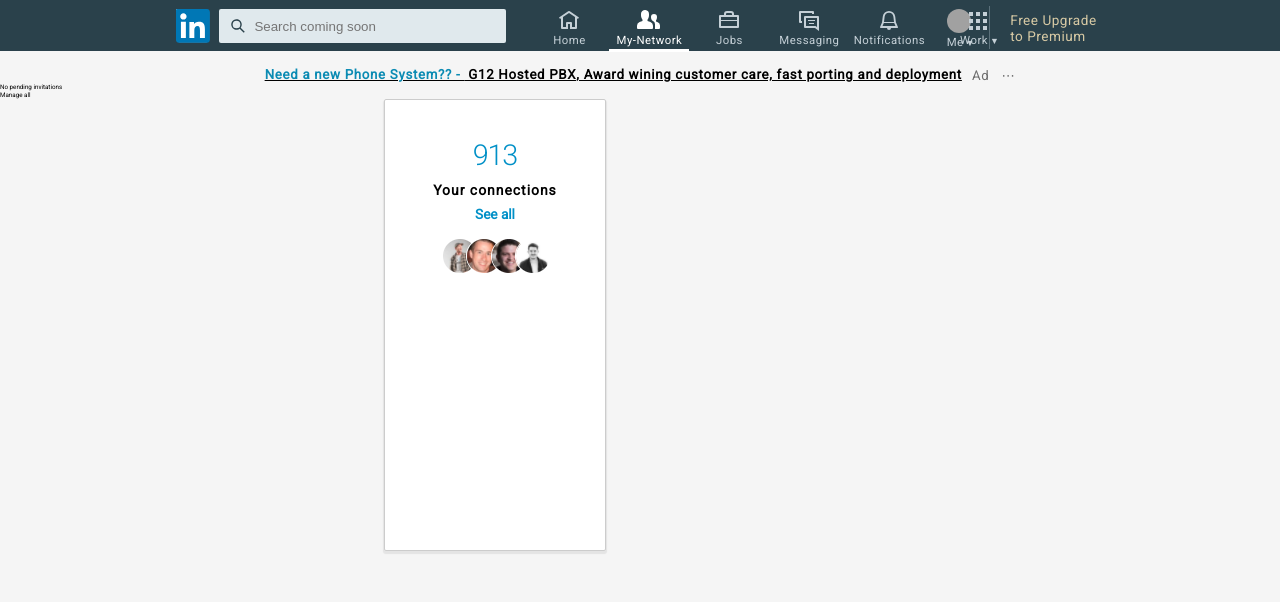
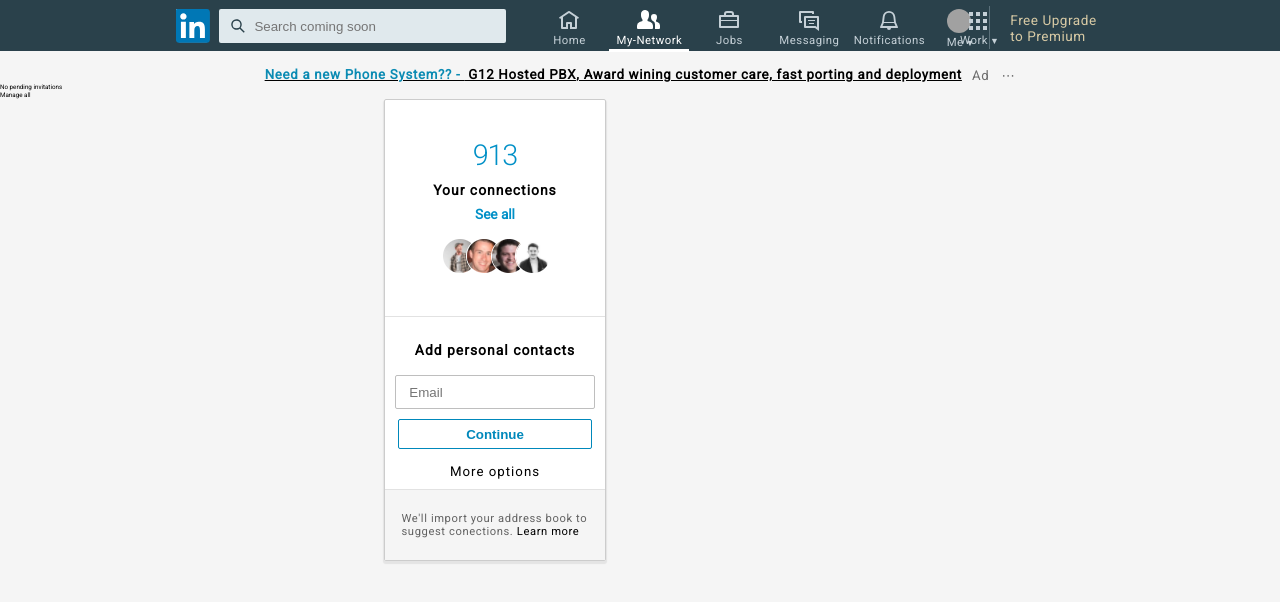
Before and after one commit to myxozoa/react-linkedin-mockup, a React (Create React App) app: page / in a window 1280 px wide. Shown: the top 602 px of the page. Built offline with nearby package versions, Linux system fonts and the light colour scheme.

Commit message:
Connections component now finished and styled

```diff
--- a/src/components/Connections.js
+++ b/src/components/Connections.js
@@ -13,6 +13,19 @@
                 <div className='your'> Your connections </div>
                 <div className='see-all'> See all </div>
                 <img src={bubbles} alt='borked' />
+                <div className='conn-break'></div>
+                <div className='contacts'>Add personal contacts</div>
+                <form>
+                    <input autoComplete='on' type='email' placeholder='   Email' />
+                    <button> Continue </button>
+                </form>
+                <div className='conn-options'> <div>More options</div> </div>
+                <div className='conn-info'>
+                    <div>
+                    <span className='conn-info-text'>We'll import your address book to suggest conections.</span>
+                    <span className='conn-info-link'> Learn more </span>
+                    </div>
+                </div>
             </div>
         );
     }
--- a/src/index.css
+++ b/src/index.css
@@ -241,10 +241,10 @@
   flex-direction: column;
   margin-left: 384px;
   width: 220px;
-  height: 450px;
+  height: 460px;
   background: white;
   font-size: 1rem;
-  border: 1px solid #CCCCCC;
+  border: 1px solid #cccccc;
   border-radius: 2px;
   box-shadow: 0 2px 1px 1px rgba(82, 82, 82, 0.1);
 }
@@ -253,7 +253,7 @@
   font-size: 1.8rem;
   letter-spacing: -1.2px;
   font-weight: 300;
-  color: #0090C7;
+  color: #0090c7;
   cursor: pointer;
 }
 .connections .your {
@@ -266,7 +266,7 @@
   margin-top: 8px;
   font-size: 0.85rem;
   font-weight: bold;
-  color: #0090C7;
+  color: #0090c7;
   cursor: pointer;
 }
 .connections .see-all:hover {
@@ -276,8 +276,91 @@
   margin-top: 10px;
   cursor: pointer;
 }
+.connections .conn-break {
+  width: 100%;
+  margin-top: 35px;
+  margin-bottom: 25px;
+  border-top: 1px solid #E2E2E2;
+}
+.connections .contacts {
+  font-size: 0.87rem;
+  font-weight: bold;
+  letter-spacing: 1px;
+  margin-bottom: 17px;
+}
+.connections form {
+  display: flex;
+  justify-content: center;
+  align-items: center;
+  flex-direction: column;
+  width: 100%;
+}
+.connections form input {
+  width: 88%;
+  height: 30px;
+  border-radius: 2px;
+  border: 1px solid #BEBEBE;
+}
+.connections form button {
+  margin-top: 10px;
+  width: 88%;
+  height: 30px;
+  color: #0088BB;
+  font-weight: bold;
+  background: white;
+  border-radius: 2px;
+  border: 1px solid #0088BB;
+  cursor: pointer;
+}
+.connections form button:hover {
+  background: #BFDDEA;
+  border: 2px solid #0077AD;
+  color: #0077AD;
+}
+.connections .conn-options {
+  display: flex;
+  justify-content: center;
+  align-items: center;
+  width: 100%;
+  margin-top: 15px;
+  font-size: 0.83rem;
+  letter-spacing: 1px;
+  border-bottom: 1px solid #E2E2E2;
+  padding-bottom: 10px;
+}
+.connections .conn-info {
+  display: flex;
+  justify-content: center;
+  align-items: center;
+  background: #F5F5F5;
+  height: 70px;
+  font-size: 0.7rem;
+  letter-spacing: 0.6px;
+}
+.connections .conn-info div {
+  width: 85%;
+}
+.connections .conn-info div .conn-info-text {
+  color: #626262;
+}
+.connections .conn-info div .conn-info-link {
+  cursor: pointer;
+}
 .flex-center-mix {
   display: flex;
   justify-content: center;
   align-items: center;
 }
+.button-mix {
+  color: #0088BB;
+  font-weight: bold;
+  background: white;
+  border-radius: 2px;
+  border: 1px solid #0088BB;
+  cursor: pointer;
+}
+.button-mix:hover {
+  background: #BFDDEA;
+  border: 2px solid #0077AD;
+  color: #0077AD;
+}
--- a/src/less/connections.less
+++ b/src/less/connections.less
@@ -5,10 +5,10 @@
   flex-direction: column;
   margin-left: 384px;
   width: 220px;
-  height: 450px;
+  height: 460px;
   background: white;
   font-size: 1rem;
-  border: 1px solid #CCCCCC;
+  border: 1px solid #cccccc;
   border-radius: 2px;
   box-shadow: 0 2px 1px 1px rgba(82, 82, 82, 0.1);
 
@@ -17,7 +17,7 @@
     font-size: 1.8rem;
     letter-spacing: -1.2px;
     font-weight: 300;
-    color: #0090C7;
+    color: #0090c7;
     cursor: pointer;
   }
   .your {
@@ -30,7 +30,7 @@
     margin-top: 8px;
     font-size: 0.85rem;
     font-weight: bold;
-    color: #0090C7;
+    color: #0090c7;
     cursor: pointer;
 
     &:hover {
@@ -41,4 +41,63 @@
     margin-top: 10px;
     cursor: pointer;
   }
+
+  .conn-break {
+    width: 100%;
+    margin-top: 35px;
+    margin-bottom: 25px;
+    border-top: 1px solid #E2E2E2;
+  }
+
+  .contacts {
+    font-size: 0.87rem;
+    font-weight: bold;
+    letter-spacing: 1px;
+    margin-bottom: 17px;
+  }
+  form {
+    .flex-center-mix();
+    flex-direction: column;
+    width: 100%;
+
+    input {
+      width: 88%;
+      height: 30px;
+      border-radius: 2px;
+      border: 1px solid #BEBEBE;
+    }
+    button {
+      margin-top: 10px;
+      width: 88%;
+      height: 30px;
+      .button-mix();
+    }
+  }
+
+  .conn-options {
+    .flex-center-mix();
+    width: 100%;
+    margin-top: 15px;
+    font-size: 0.83rem;
+    letter-spacing: 1px;
+    border-bottom: 1px solid #E2E2E2;
+    padding-bottom: 10px;
+  }
+  .conn-info {
+    .flex-center-mix();
+    background: #F5F5F5;
+    height: 70px;
+    font-size: 0.7rem;
+    letter-spacing: 0.6px;
+
+    div {
+      .conn-info-text {
+        color:#626262;
+      }
+      .conn-info-link {
+        cursor: pointer;
+      }
+      width: 85%;
+    }
+  }
 }
```
Also changed, not shown: src/less/index.less (+15 -0 lines).
